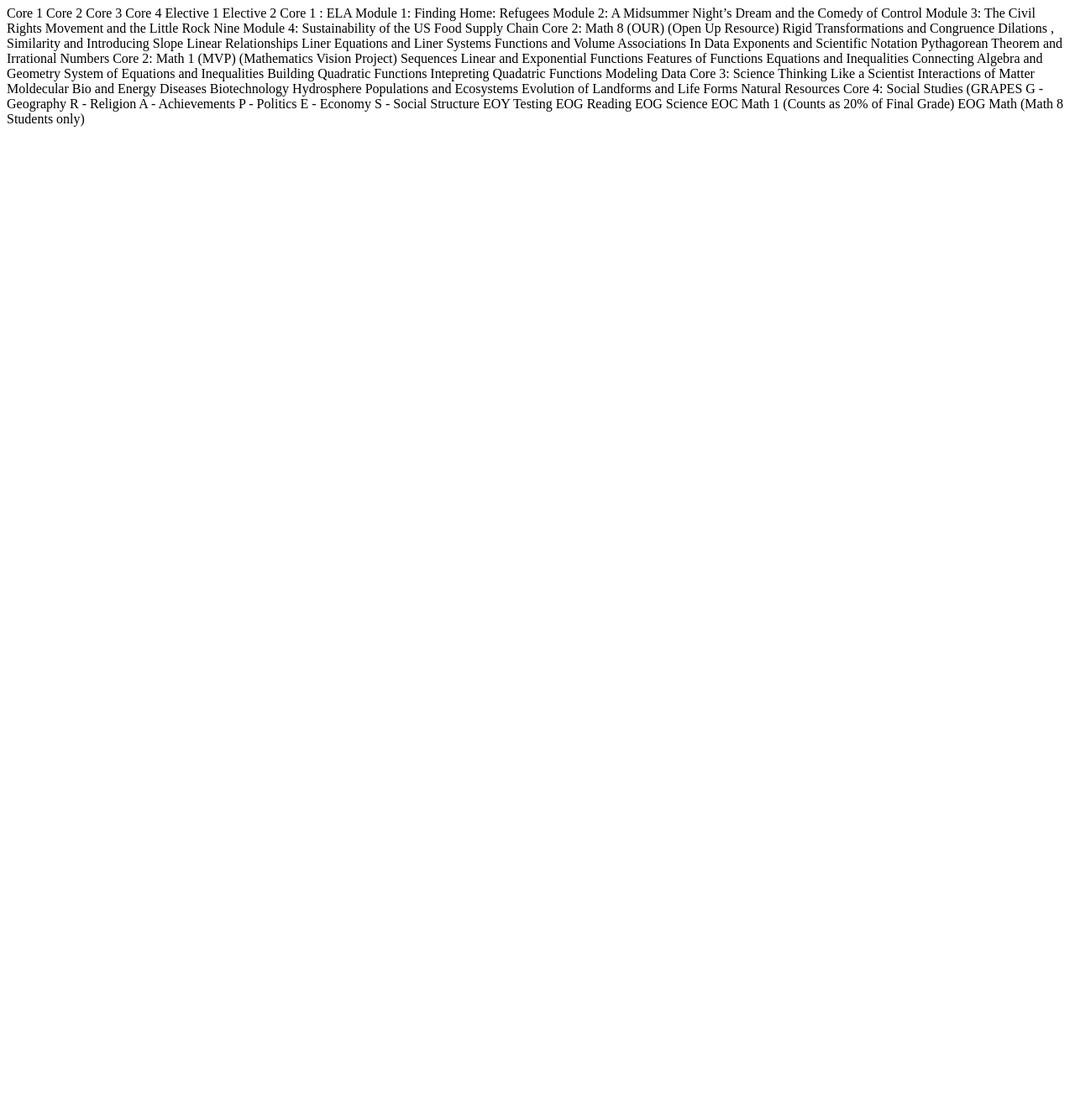
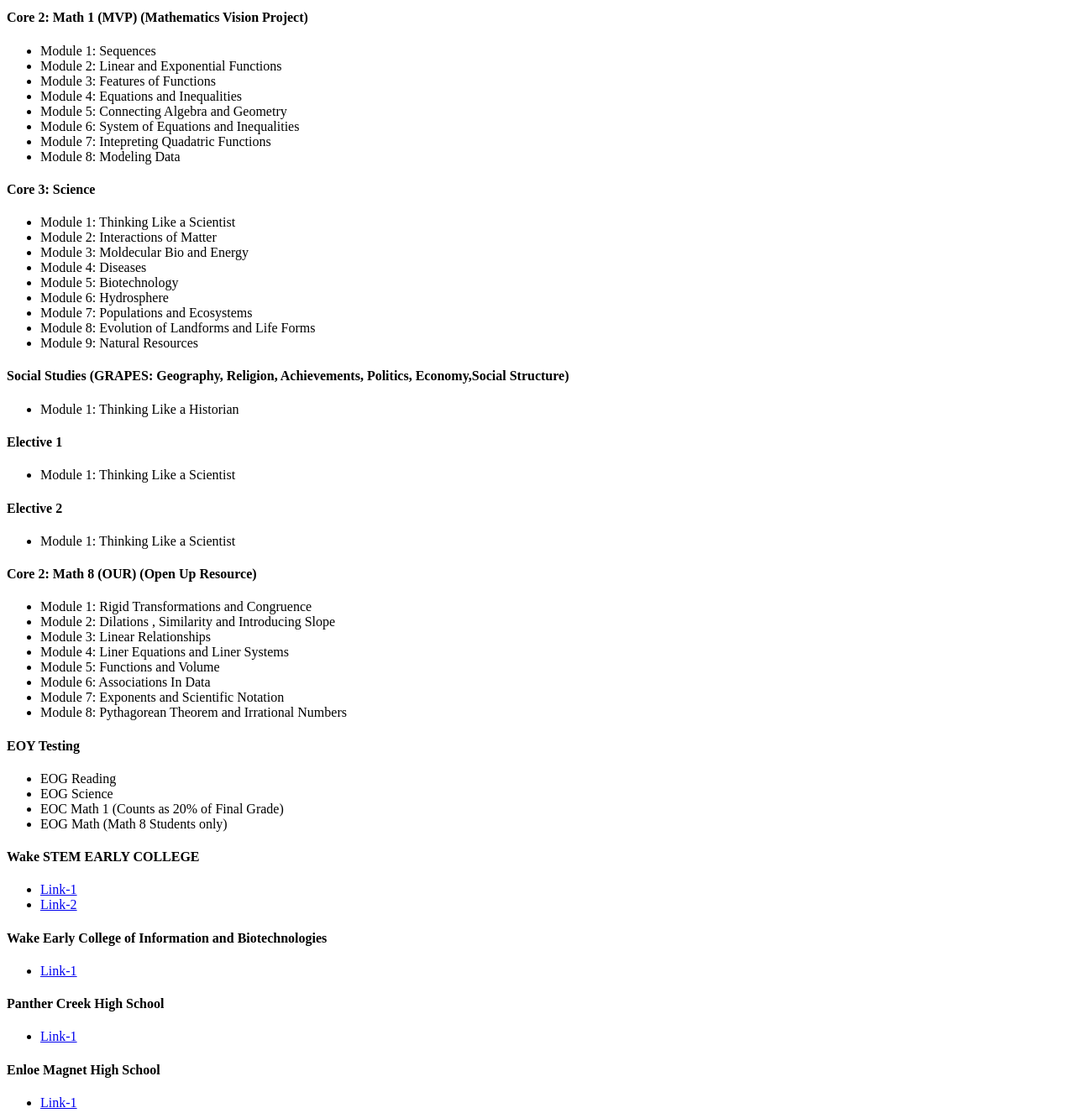
Before and after one commit to orionarms8/helloworld1, a plain HTML site: page index.html in a window 1280 px wide. Shown: the part 200-1526 px from the top of the page at 84% size. Before the commit the page ends 800 px from the top, so only its background shows below. Drawn offline with Linux system fonts and the light colour scheme.

Commit message:
fifth commit

```diff
--- a/index.html
+++ b/index.html
@@ -17,117 +17,97 @@
             <li>Module 4: Sustainability of the US Food Supply Chain</li>
         </ul>
     </div>
-    <p>
-        Core 1
-
-Core 2
-
-Core 3
-
-Core 4
-
-
-Elective 1
-
-Elective 2
-
-
-Core 1 : ELA
-
-Module 1: Finding Home: Refugees
-
-Module 2: A Midsummer Night’s Dream and the Comedy of Control
-
-Module 3: The Civil Rights Movement and the Little Rock Nine
-
-Module 4: Sustainability of the US Food Supply Chain
-
-
-Core 2: Math 8 (OUR) (Open Up Resource)
-
-Rigid Transformations and Congruence
-
-Dilations , Similarity and Introducing Slope
-
-Linear Relationships
-
-Liner Equations and Liner Systems
-
-Functions and Volume
-
-Associations In Data
-
-Exponents and Scientific Notation
-
-Pythagorean Theorem and Irrational Numbers
-
-
-Core 2: Math 1 (MVP) (Mathematics Vision Project)
-
-Sequences
-
-Linear and Exponential Functions
-
-Features of Functions
-
-Equations and Inequalities
-
-Connecting Algebra and Geometry
-
-System of Equations and Inequalities
-
-Building Quadratic Functions
-
-Intepreting Quadatric Functions
-
-Modeling Data
-
-
-Core 3: Science
-
-Thinking Like a Scientist
-
-Interactions of Matter
-
-Moldecular Bio and Energy
-
-Diseases
-
-Biotechnology
-
-Hydrosphere
-
-Populations and Ecosystems
-
-Evolution of Landforms and Life Forms
-
-Natural Resources
-
-
-Core 4: Social Studies (GRAPES
-
-G - Geography
-
-R - Religion
-
-A - Achievements
-
-P - Politics
-
-E - Economy
-
-S - Social Structure
-
-
-EOY Testing
-
-EOG Reading
-
-EOG Science
-
-EOC Math 1 (Counts as 20% of Final Grade)
-
-EOG Math (Math 8 Students only)
-    </p>
+    <div>
+        <h4>Core 2: Math 1 (MVP) (Mathematics Vision Project)</h4>
+        <ul>
+            <li>Module 1: Sequences</li>
+            <li>Module 2: Linear and Exponential Functions</li>
+            <li>Module 3: Features of Functions</li>
+            <li>Module 4: Equations and Inequalities</li>
+            <li>Module 5: Connecting Algebra and Geometry</li>
+            <li>Module 6: System of Equations and Inequalities</li>
+            <li>Module 7: Intepreting Quadatric Functions</li>
+            <li>Module 8: Modeling Data</li>
+        </ul>
+    </div>
+    <div>
+        <h4>Core 3: Science</h4>
+        <ul>
+            <li>Module 1: Thinking Like a Scientist</li>
+            <li>Module 2: Interactions of Matter</li>
+            <li>Module 3: Moldecular Bio and Energy</li>
+            <li>Module 4: Diseases</li>
+            <li>Module 5: Biotechnology</li>
+            <li>Module 6: Hydrosphere</li>
+            <li>Module 7: Populations and Ecosystems</li>
+            <li>Module 8: Evolution of Landforms and Life Forms</li>
+            <li>Module 9: Natural Resources</li>
+        </ul>
+    </div>
+    <div>
+        <h4>Social Studies (GRAPES: Geography, Religion, Achievements, Politics, Economy,Social Structure)</h4>
+        <ul>
+            <li>Module 1: Thinking Like a Historian</li>
+        </ul>
+    </div>
+    <div>
+        <h4>Elective 1</h4>
+        <ul>
+            <li>Module 1: Thinking Like a Scientist</li>
+        </ul>
+    </div>
+    <div>
+        <h4>Elective 2</h4>
+        <ul>
+            <li>Module 1: Thinking Like a Scientist</li>
+        </ul>
+    </div>
+    <div>
+        <h4>Core 2:  Math 8 (OUR) (Open Up Resource)</h4>
+        <ul>
+            <li>Module 1: Rigid Transformations and Congruence</li>
+            <li>Module 2: Dilations , Similarity and Introducing Slope</li>
+            <li>Module 3: Linear Relationships</li>
+            <li>Module 4: Liner Equations and Liner Systems</li>
+            <li>Module 5: Functions and Volume</li>
+            <li>Module 6: Associations In Data</li>
+            <li>Module 7: Exponents and Scientific Notation</li>
+            <li>Module 8: Pythagorean Theorem and Irrational Numbers</li>
+        </ul>
+    </div>
+    <div>
+        <h4>EOY Testing</h4>
+        <ul>
+            <li>EOG Reading</li>
+            <li>EOG Science</li>
+            <li>EOC Math 1 (Counts as 20% of Final Grade)</li>
+            <li>EOG Math (Math 8 Students only)</li>
+        </ul>
+    </div>
+    <div>
+        <h4>Wake STEM EARLY COLLEGE</h4>
+        <ul>
+            <li><a href="https://www.wcpss.net/stemec" target="_blank">Link-1</a></li>
+            <li><a href="https://ced.ncsu.edu/wake-stem-early-college-high-school/" target="_blank">Link-2</a></li>
+        </ul>
+    </div>
+    <div>
+        <h4>Wake Early College of Information and Biotechnologies</h4>
+        <ul>
+            <li><a href="https://www.wcpss.net/infobiotechec" target="_blank">Link-1</a></li>
+        </ul>
+    </div>
+    <div>
+        <h4>Panther Creek High School</h4>
+        <ul>
+            <li><a href="https://www.wcpss.net/panthercreekhs" target="_blank">Link-1</a></li>
+        </ul>
+    </div>
+    <div>
+        <h4>Enloe Magnet High School</h4>
+        <ul>
+            <li><a href="https://www.wcpss.net/enloehs" target="_blank">Link-1</a></li>
+        </ul>
+    </div>
 </body>
 </html>
```
